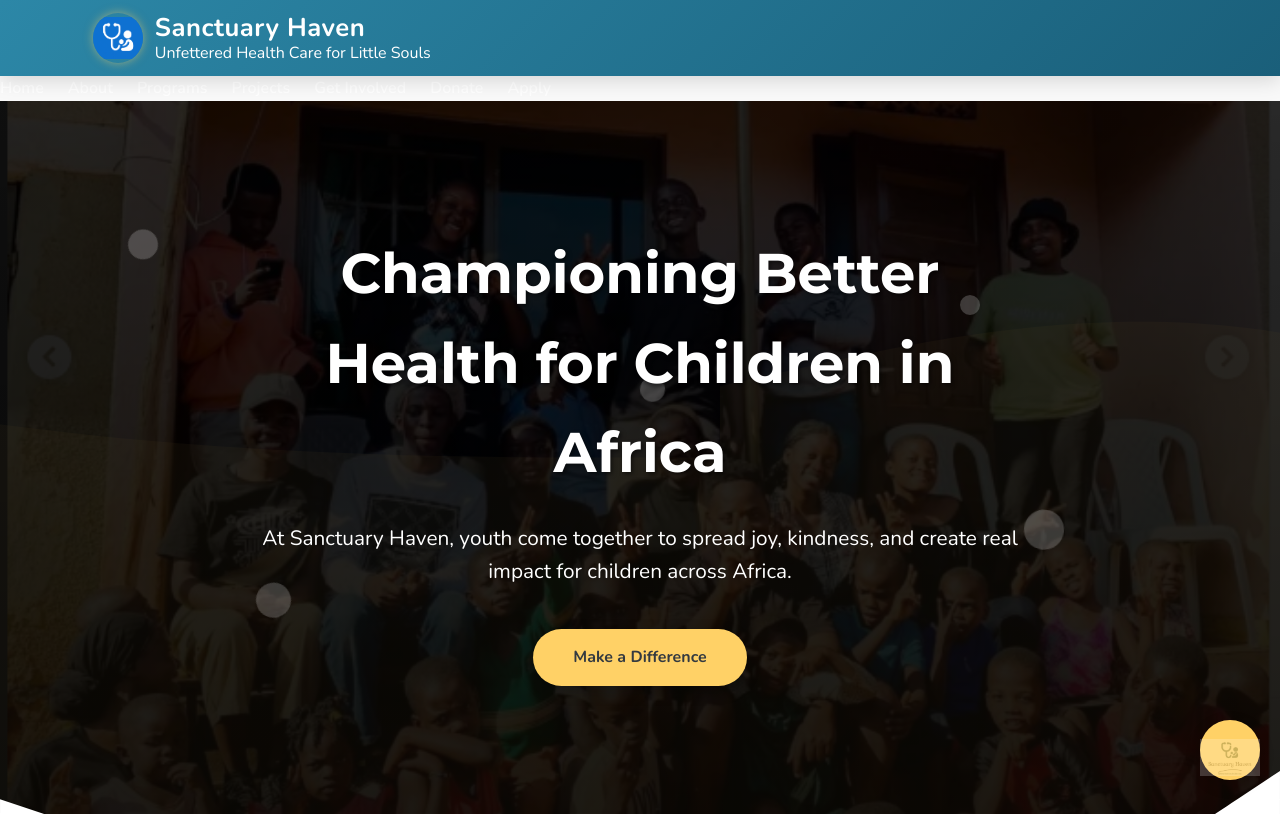
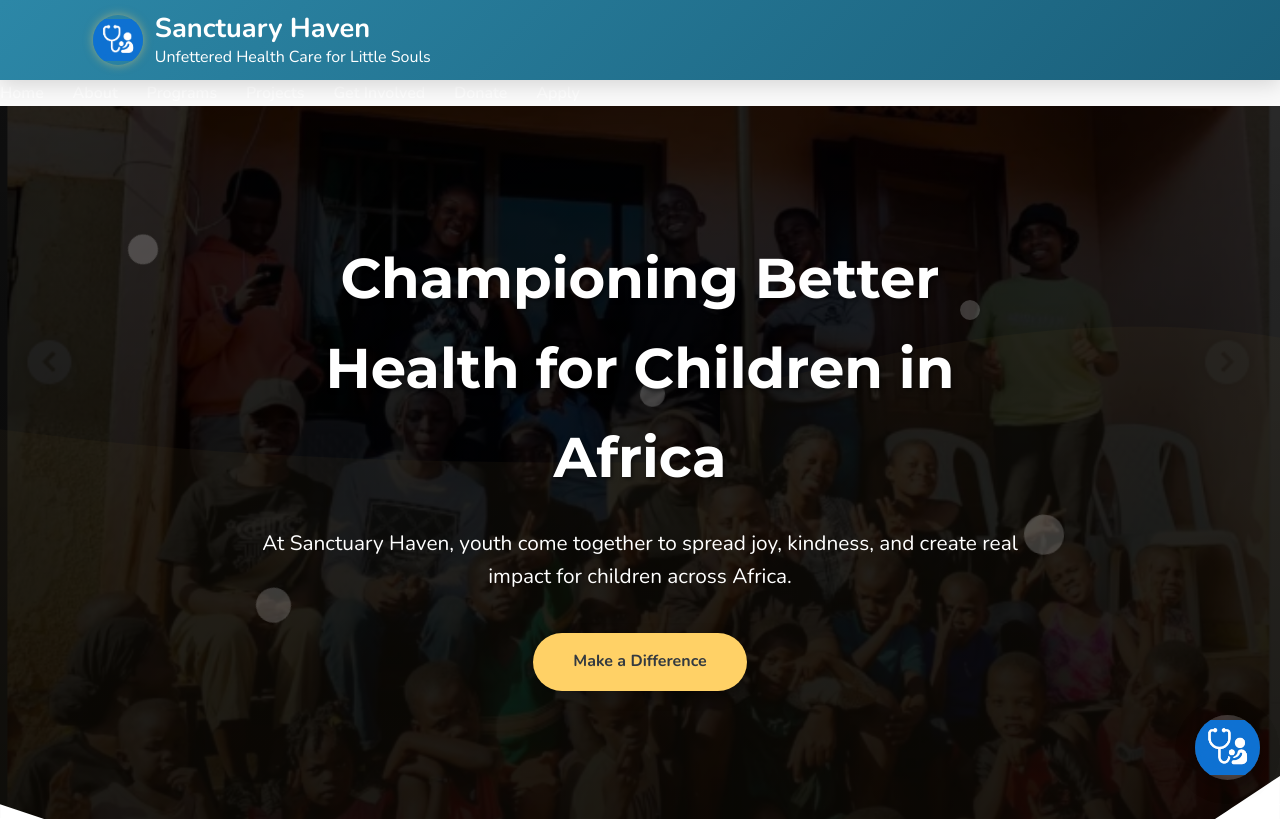
Before and after one commit to sanctuaryhaven/sanctuaryhaven.github.io, a plain HTML site: page index.html in a window 1280 px wide. Shown: the top 821 px of the page. Drawn offline with nearby package versions, Linux system fonts and the light colour scheme.

Commit message:
Update index.html

```diff
--- a/index.html
+++ b/index.html
@@ -39,6 +39,7 @@
         }
 
        /* Header Styles */
+/* HEADER */
 header {
     background: linear-gradient(135deg, var(--primary) 0%, var(--secondary) 100%);
     color: white;
@@ -50,13 +51,14 @@ header {
     box-shadow: 0 4px 20px rgba(0, 0, 0, 0.15);
 }
 
-/* HEADER CONTENT */
+/* HEADER CONTENT - LOGO + NAV CONNECTED */
 .header-content {
     display: flex;
     justify-content: space-between;
-    align-items: center;
+    align-items: center;  /* Vertically centers everything */
     max-width: 1200px;
     margin: 0 auto;
+    gap: 30px;
 }
 
 /* LOGO CONTAINER */
@@ -83,35 +85,42 @@ header {
 }
 
 .logo-title {
-    font-size: 1.6rem;
+    font-size: 1.7rem;
     font-weight: 700;
-    letter-spacing: 0.5px;
+    color: #ffffff; /* Brighter white for clarity */
+    margin-bottom: 3px;
 }
 
 .logo-subtext {
-    font-size: 0.9rem;
+    font-size: 1rem;
     font-weight: 400;
-    opacity: 0.85;
+    color: #f3f3f3; /* Softer white for contrast */
+    opacity: 0.9;
 }
 
-/* NAVIGATION */
+/* NAVIGATION MENU */
 nav ul {
     display: flex;
+    align-items: center;
     list-style: none;
-    gap: 1.5rem;
+    gap: 1.8rem;
+    margin: 0;
+    padding: 0;
 }
 
 nav ul li a {
-    color: white;
+    color: #fefefe; /* Bright white for better visibility */
     text-decoration: none;
     font-weight: 600;
     font-size: 1rem;
-    transition: color 0.3s ease;
+    transition: all 0.3s ease;
     position: relative;
+    padding: 0.3rem 0;
 }
 
+/* NAV HOVER EFFECT */
 nav ul li a:hover {
-    color: var(--accent);
+    color: var(--accent); /* Accent color for visibility */
 }
 
 nav ul li a::after {
@@ -133,14 +142,14 @@ nav ul li a:hover::after {
 @media (max-width: 768px) {
     .header-content {
         flex-direction: column;
-        align-items: flex-start;
-        padding: 10px 0;
+        align-items: center;
+        gap: 12px;
     }
 
     nav ul {
-        margin-top: 8px;
         flex-wrap: wrap;
         gap: 1rem;
+        justify-content: center;
     }
 
     .logo img {
@@ -149,11 +158,11 @@ nav ul li a:hover::after {
     }
 
     .logo-title {
-        font-size: 1.4rem;
+        font-size: 1.5rem;
     }
 
     .logo-subtext {
-        font-size: 0.85rem;
+        font-size: 0.9rem;
     }
 }
 
@@ -927,27 +936,39 @@ nav ul li a:hover::after {
             }
         }
 
-        /* Logo watermark for authenticity */
-        .logo-watermark {
-            position: fixed;
-            bottom: 20px;
-            right: 20px;
-            width: 60px;
-            height: 60px;
-            background: var(--accent);
-            border-radius: 50%;
-            display: flex;
-            align-items: center;
-            justify-content: center;
-            z-index: 999;
-            box-shadow: 0 5px 15px rgba(0, 0, 0, 0.2);
-            animation: pulse 2s infinite;
-        }
-
-        .logo-watermark i {
-            font-size: 1.5rem;
-            color: white;
-        }
+        /* Floating Logo Watermark */
+.logo-watermark {
+    position: fixed;
+    bottom: 20px;
+    right: 20px;
+    width: 65px;
+    height: 65px;
+    border-radius: 50%;
+    display: flex;
+    align-items: center;
+    justify-content: center;
+    z-index: 999;
+    background: rgba(255, 255, 255, 0.1); /* Transparent subtle background */
+    backdrop-filter: blur(6px); /* Frosted glass effect */
+    box-shadow: 0 4px 20px rgba(0, 0, 0, 0.25);
+    transition: all 0.3s ease;
+    cursor: pointer;
+}
+
+/* Logo Image */
+.logo-watermark img {
+    width: 100%;
+    height: 100%;
+    object-fit: contain;
+    border-radius: 50%;
+}
+
+/* Hover Effect */
+.logo-watermark:hover {
+    transform: scale(1.08);
+    box-shadow: 0 6px 25px rgba(0, 0, 0, 0.35);
+}
+
 
         /* Quote Section */
         .quote-section {
@@ -1987,5 +2008,9 @@ nav ul li a:hover::after {
         });
 
     </script>
+    <!-- Floating Logo Watermark -->
+<div class="logo-watermark">
+    <img src="images/tru.PNG" alt="Sanctuary Haven Logo">
+</div>
 </body>
 </html>
```
